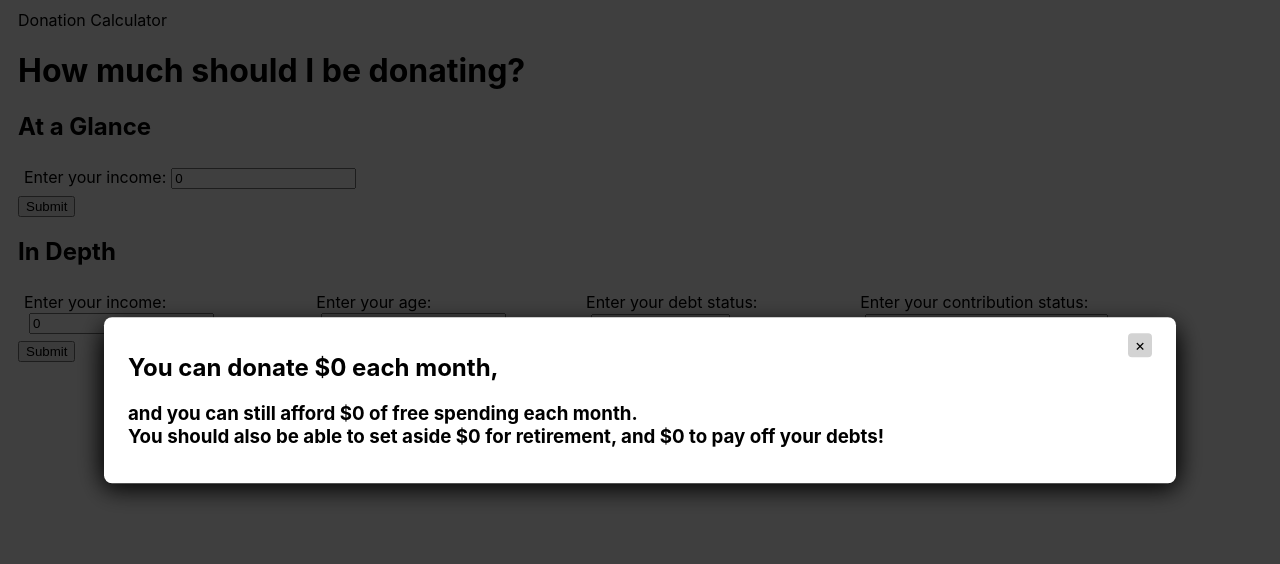
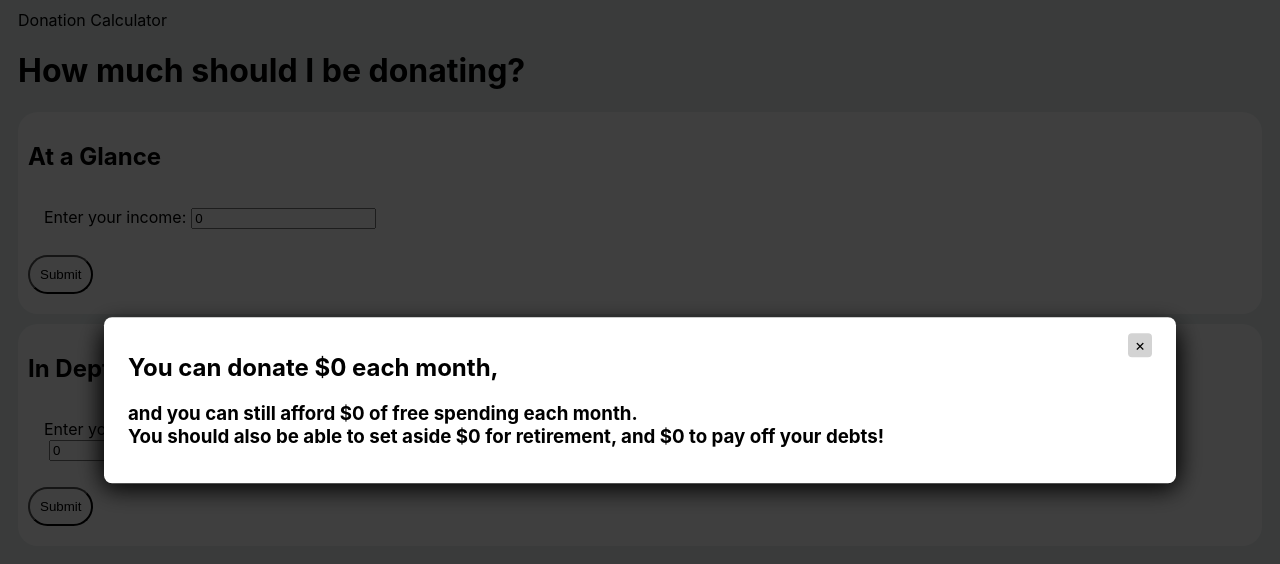
Before and after one commit to cmalatak/donation-calculator, a React (Create React App) app: page / in a window 1280 px wide. Shown: the top 564 px of the page. Built offline with nearby package versions, Linux system fonts and the light colour scheme.

Commit message:
update styles

```diff
--- a/src/App.css
+++ b/src/App.css
@@ -1,4 +1,4 @@
-@media (min-width: 320px) and (max-width: 599px) {
+@media (min-width: 320px) and (max-width: 849px) {
   .app {
     margin: 10px;
   }
@@ -18,6 +18,10 @@
   }
 
   [class*="-calculator"] {
+    background-color: white;
+    border-radius: 20px;
+    margin-bottom: 10px;
+    padding: 10px;
     text-align: center;
   }
 
@@ -77,7 +81,7 @@
   }
 }
 
-@media (min-width: 600px) {
+@media (min-width: 850px) {
   .app {
     margin: 10px;
   }
@@ -85,6 +89,13 @@
   [class*="arguments"] {
     display: flex;
     justify-content: space-between;
+  }
+
+  [class*="-calculator"] {
+    background-color: white;
+    border-radius: 20px;
+    margin-bottom: 10px;
+    padding: 10px;
   }
 
   label {
--- a/src/index.css
+++ b/src/index.css
@@ -4,6 +4,7 @@ body {
     sans-serif;
   -webkit-font-smoothing: antialiased;
   -moz-osx-font-smoothing: grayscale;
+  background-color: #e9efef;
 }
 
 code {
```
